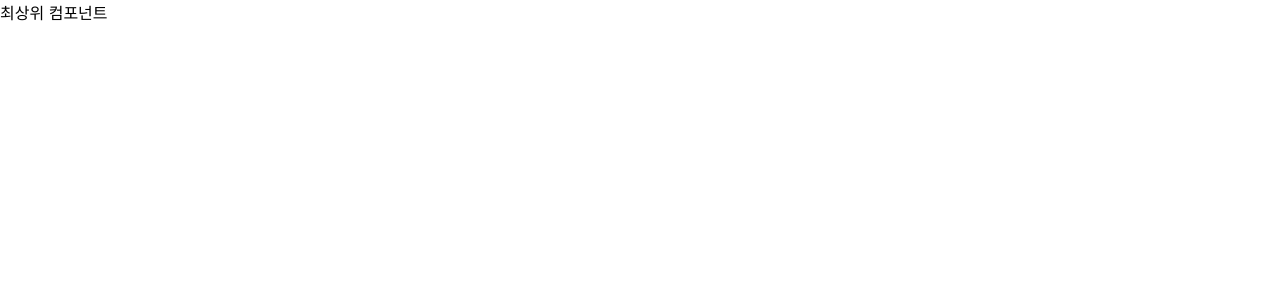
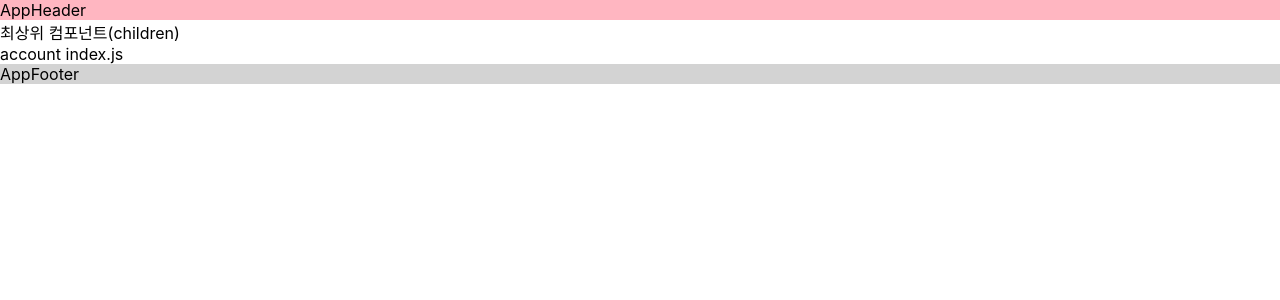
Before and after one commit to seongjae-Leee/instagram-with-react-django, a React (Create React App) app in the folder frontend/: page /accounts in a window 1280 px wide. Shown: the top 300 px of the page. Built offline with nearby package versions, Linux system fonts and the light colour scheme.

Commit message:
라우팅

```diff
--- /dev/null
+++ b/frontend/src/components/AppFooter.js
@@ -0,0 +1,12 @@
+import React from 'react';
+import "./AppFooter.scss";
+
+function AppFooter() {
+  return (
+    <div className='AppFooter'>
+      AppFooter
+    </div>
+  );
+}
+
+export default AppFooter;
--- /dev/null
+++ b/frontend/src/components/AppFooter.scss
@@ -0,0 +1,3 @@
+.AppFooter{
+  background-color: lightgray;
+}
--- /dev/null
+++ b/frontend/src/components/AppHeader.js
@@ -0,0 +1,12 @@
+import React from 'react';
+import "./AppHeader.scss";
+
+function AppHeader() {
+  return (
+    <div className='AppHeader'>
+      AppHeader
+    </div>
+  );
+}
+
+export default AppHeader;
--- /dev/null
+++ b/frontend/src/components/AppHeader.scss
@@ -0,0 +1,3 @@
+.AppHeader{
+  background-color: lightpink;
+}
--- /dev/null
+++ b/frontend/src/components/AppLayout.js
@@ -0,0 +1,16 @@
+import React from 'react';
+import AppFooter from './AppFooter';
+import AppHeader from './AppHeader';
+
+function AppLayout(props) {
+  const { children } = props;
+  return (
+    <div>
+      <AppHeader />
+      {children}
+      <AppFooter />
+    </div>
+  );
+}
+
+export default AppLayout;
--- /dev/null
+++ b/frontend/src/pages/Home.js
@@ -0,0 +1,11 @@
+import React from 'react';
+
+function Home() {
+  return (
+    <div>
+      Home
+    </div>
+  );
+}
+
+export default Home;
--- /dev/null
+++ b/frontend/src/pages/accounts/index.js
@@ -0,0 +1,18 @@
+import React from 'react';
+import { Routes, Route } from 'react-router-dom';
+import Login from './Login';
+import Profile from './Profile';
+
+function AccountsRoutes({ match }) {
+  return (
+    <div>
+      account index.js
+      <Routes>
+        <Route path={"/profile"} element={<Profile />} />
+        <Route path={"/login"} element={<Login />} />
+      </Routes>
+    </div>
+  );
+}
+
+export default AccountsRoutes;
--- a/frontend/src/pages/index.js
+++ b/frontend/src/pages/index.js
@@ -1,9 +1,21 @@
 import React from 'react';
+import { Routes, Route } from 'react-router-dom';
+import AppLayout from '../components/AppLayout';
+import About from './About';
+import AccountsRoutes from './accounts';
+import Home from './Home';
 
 function Root() {
   return (
     <div>
-      최상위 컴포넌트
+      <AppLayout>
+        최상위 컴포넌트(children)
+        <Routes>
+          <Route path='/' element={<Home />} />
+          <Route path='/about' element={<About />} />
+          <Route path='/accounts' element={<AccountsRoutes />} />
+        </Routes>
+      </AppLayout>
     </div>
   );
 }
```
